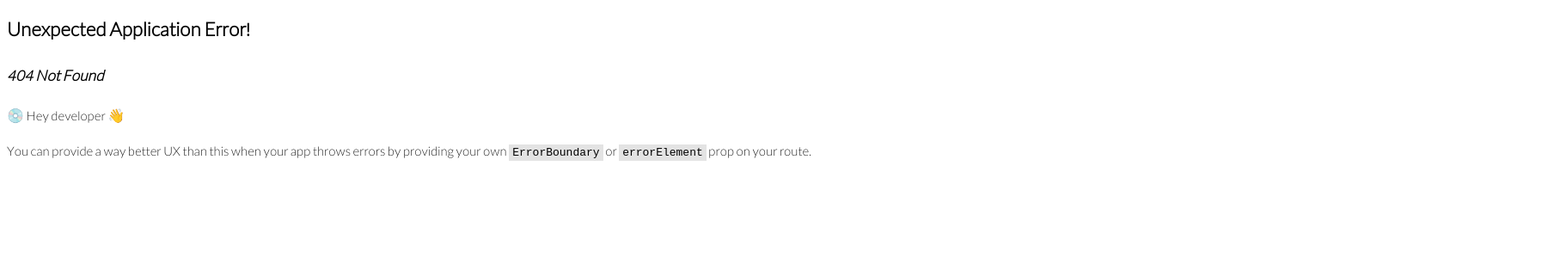
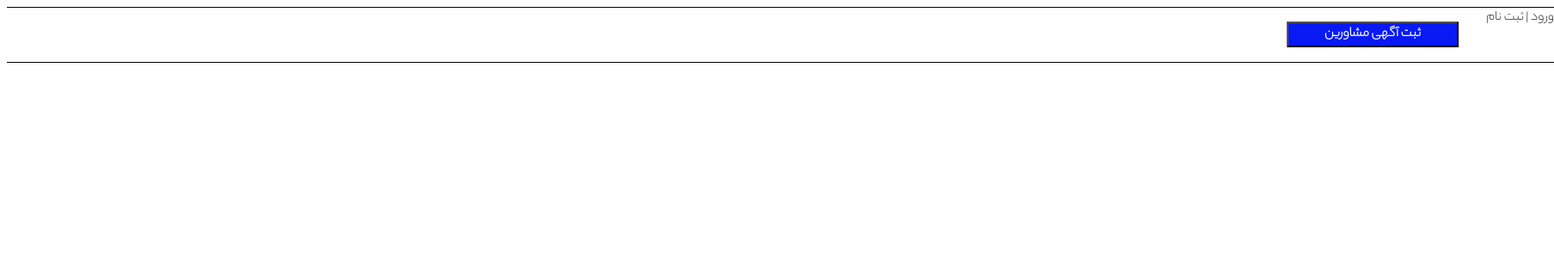
Before and after one commit to alirezasaeednia/universityprojects, a React (Create React App) app in the folder semester projects/4021/Database/dbproject/: page /searchresult in a window 1280 px wide. Before the commit this address had no page. Shown: the top 300 px of the page at 86% size, 1808 px wide, since content can reach past the window. Built offline with nearby package versions, Linux system fonts and the light colour scheme.

Commit message:
init Result Page

```diff
--- a/semester projects/4021/Database/dbproject/src/index.js
+++ b/semester projects/4021/Database/dbproject/src/index.js
@@ -2,6 +2,7 @@ import React from "react";
 import ReactDOM  from "react-dom";
 import App from './App';
 import Sign from './pages/sign';
+import Result from "./pages/searchresult";
 import {
     createBrowserRouter,
     RouterProvider,
@@ -15,6 +16,9 @@ const router = createBrowserRouter([
     {
         path: "sign",
         element: <Sign/>
+      },   {
+        path: "searchresult",
+        element: <Result/>
       },
 ]);
 
--- /dev/null
+++ b/semester projects/4021/Database/dbproject/src/pages/searchresult.js
@@ -0,0 +1,15 @@
+import React from "react";
+import NavigationBar from '../Components/NavigationBar';
+
+const Result = () => {
+
+    return (
+
+        <div>
+            <NavigationBar />
+
+        </div>
+    );
+}
+
+export default Result;
```
